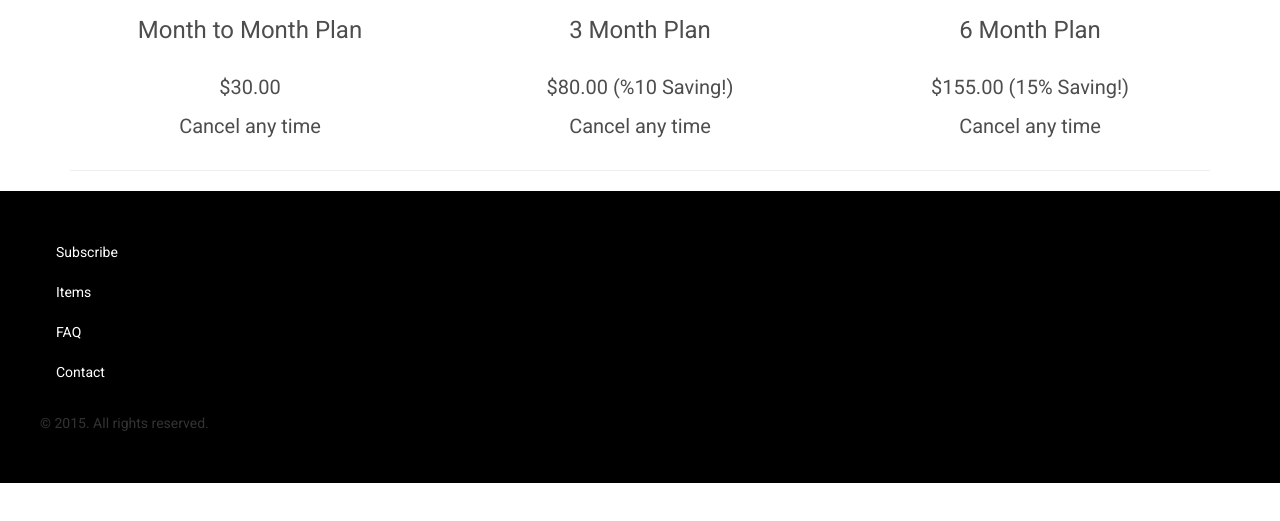
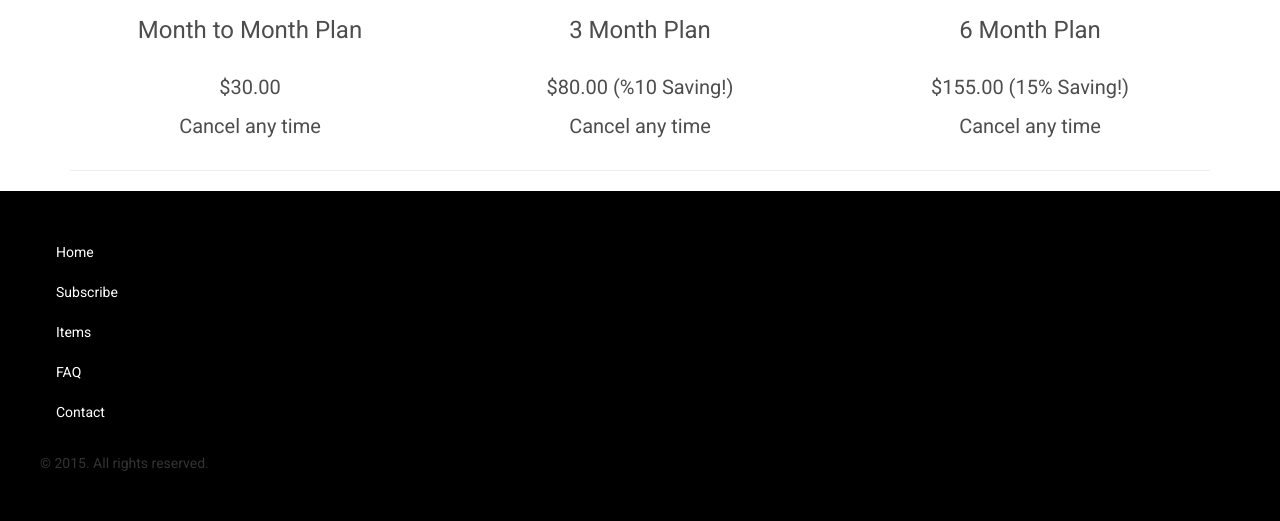
Before and after one commit to mapleamonth/mapleamonth.github.io, a plain HTML site: page index.html in a window 1280 px wide. Shown: the part 2800-3321 px from the top of the page. Before the commit the page ends 3283 px from the top, so only its background shows below. Drawn offline with nearby package versions, Linux system fonts and the light colour scheme.

Commit message:
Update footer links

```diff
--- a/index.html
+++ b/index.html
@@ -174,13 +174,15 @@
         <br>
         <br>
       <ul class="nav navbar">
-          <li><a href="#subscribe">Subscribe</a>
+         <li><a href="http://abkendal.github.io/Maple-a-Month_Redux">Home</a>
           </li>
-          <li><a href="#items">Items</a>
+          <li><a href="http://abkendal.github.io/Maple-a-Month_Redux/subscribe">Subscribe</a>
           </li>
-          <li><a href="#faq">FAQ</a>
+          <li><a href="http://abkendal.github.io/Maple-a-Month_Redux/items">Items</a>
           </li>
-          <li><a href="#contact">Contact</a>
+          <li><a href="http://abkendal.github.io/Maple-a-Month_Redux/faq">FAQ</a>
+          </li>
+          <li><a href="http://abkendal.github.io/Maple-a-Month_Redux/contact">Contact</a>
           </li>
       </ul>
     </div>
```
Also changed, not shown: items/index.html (+6 -4 lines), subscribe/index.html (+6 -4 lines).
